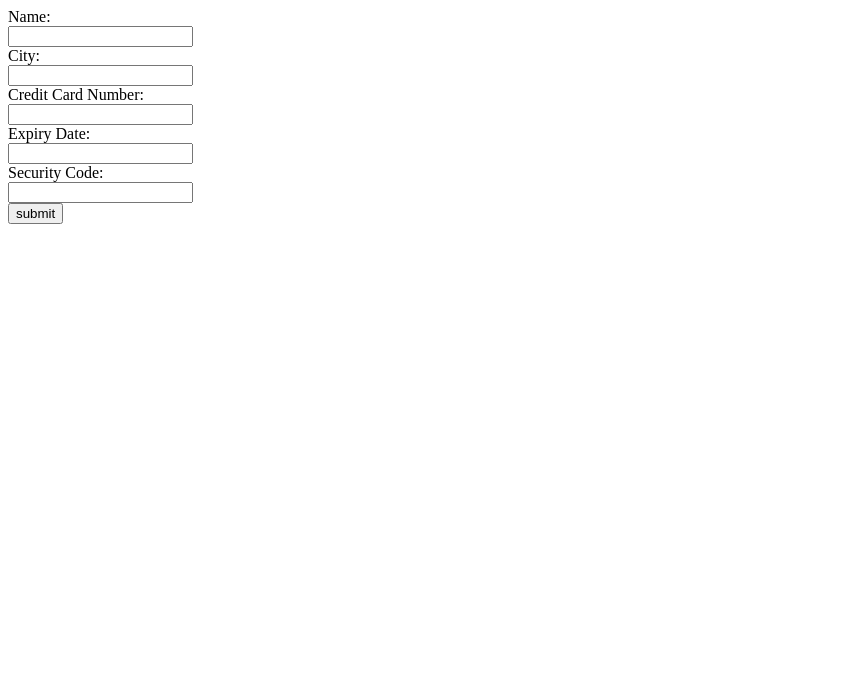
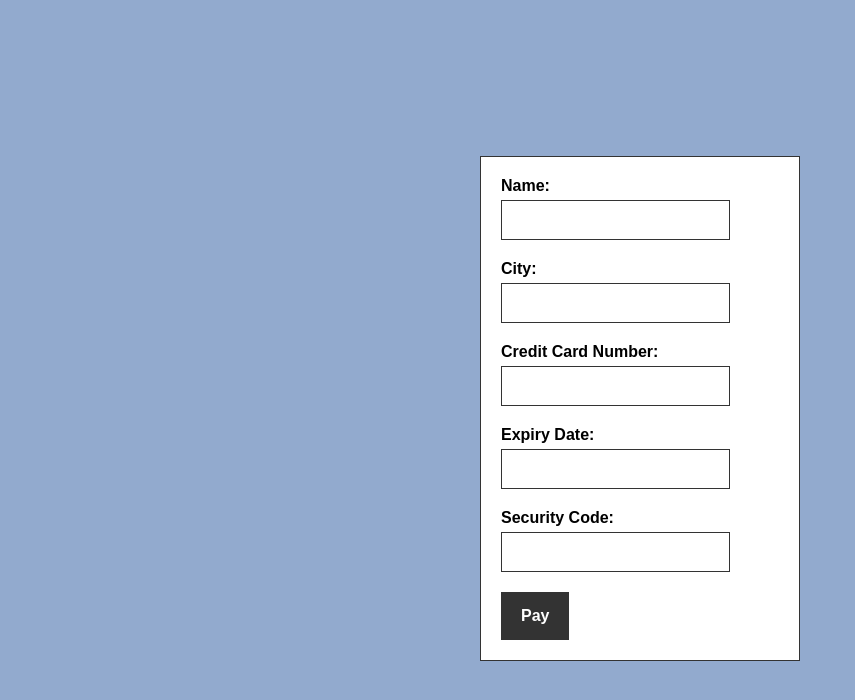
Before and after one commit to jacgri/CreditCardForm, a plain HTML site: page index.html in a window 1280 px wide. Shown: the whole page, without its empty margins (0-855 px from the left). Drawn offline with Linux system fonts and the light colour scheme.

Commit message:
adding css style elements

```diff
--- a/index.html
+++ b/index.html
@@ -4,27 +4,38 @@
   <meta charset="UTF-8">
   <meta name="viewport" content="width=device-width, initial-scale=1.0">
   <meta http-equiv="X-UA-Compatible" content="ie=edge">
-  <title>Document</title>
+  <link rel="stylesheet" href="style.css">
+  <title>Credit Card Form</title>
 </head>
 <body>
-  <form method="post" id="js-cc-form">
-    <label for="fullName"> Name: </label><br>
-    <input type="text" id="fullName" name="fullNameText" autocomplete="name" required>
-   <br><label for="city">City:</label> <br>
+  <form method="post" id="js-cc-form" class="cc-form">
+
+    <div class="form-group">
+      <label for="fullName"> Name: </label>
+      <input type="text" id="fullName" name="fullNameText" autocomplete="name" required>
+    </div>
+    <div class="form-group">
+    <label for="city">City:</label>
     <input type="text" id="city" name="cityText" list="cities" autocomplete="address-level2" required>
       <datalist id="cities">
         <option>Manchester</option>
         <option>London</option>
         <option>Newcastle</option>
       </datalist>
-    <br><label for="ccNumber">Credit Card Number:</label> <br>
-    <input type="text" id="ccNumber" name="creditCardNumber" pattern="\d{16}" title="the credit card number must be 16 digits" autocomplete="cc-number" required>
-    <br><label for="exipryDate">Expiry Date:</label> <br>
-    <input type="text" id="expiryDate" name="expiryDateText" pattern="\d{2}/\d{2}" autocomplete="cc-exp" required>
-    <br><label for="securityCode">Security Code:</label> <br>
-    <input type="password" id="securityCode" name="securityCodeText" autocomplete="cc-csc" pattern="\d{3}" required>
-    <br>
-    <input type="submit" value="submit">
+    </div>
+    <div class="form-group">
+      <label for="ccNumber">Credit Card Number:</label>
+      <input type="text" id="ccNumber" name="creditCardNumber" pattern="\d{16}" title="the credit card number must be 16 digits" autocomplete="cc-number" required>
+    </div>
+    <div class="form-group">
+      <label for="exipryDate">Expiry Date:</label>
+      <input type="text" id="expiryDate" name="expiryDateText" pattern="\d{2}/\d{2}" autocomplete="cc-exp" required>
+    </div>
+    <div class="form-group">
+      <label for="securityCode">Security Code:</label>
+      <input type="password" id="securityCode" name="securityCodeText" autocomplete="cc-csc" pattern="\d{3}" required>
+    </div>
+    <button type="submit" value="submit">Pay</button>
   </form>
   <script type="text/javascript" src="CreditCardForm.js"></script>
 </body>
--- /dev/null
+++ b/style.css
@@ -0,0 +1,64 @@
+html, body {
+  height: 100%;
+}
+
+* {
+  box-sizing: border-box;
+}
+
+body{
+  background-color: #92aace;
+  font-family: Arial, Helvetica, sans-serif;
+  display: flex;
+  justify-content: center;
+  align-items: center;
+}
+
+.cc-form {
+  width:100%;
+  max-width: 320px;
+  border: 1px solid #333;
+  padding: 20px;
+  align-self: center;
+  background-color: white;
+}
+
+.form-group {
+  margin-bottom:20px;
+}
+
+label {
+  display: block;
+  margin-bottom: 5px;
+  font-weight: bold;
+}
+
+input {
+  font-size: 16px;
+  font-family: inherit;
+  padding: 10px;
+  border: 1px solid #333
+}
+
+input.long {
+  width: 100%;
+}
+
+input.short {
+  width: 80px;
+}
+
+button{
+  height:48px;
+  border: 0;
+  border-radius: 0;
+  background-color: #333;
+  color: white;
+  font-weight: bold;
+  padding: 0 20px;
+  font-size: 16px;
+}
+
+button:focus, button:hover {
+  background-color: #000;
+}
```
